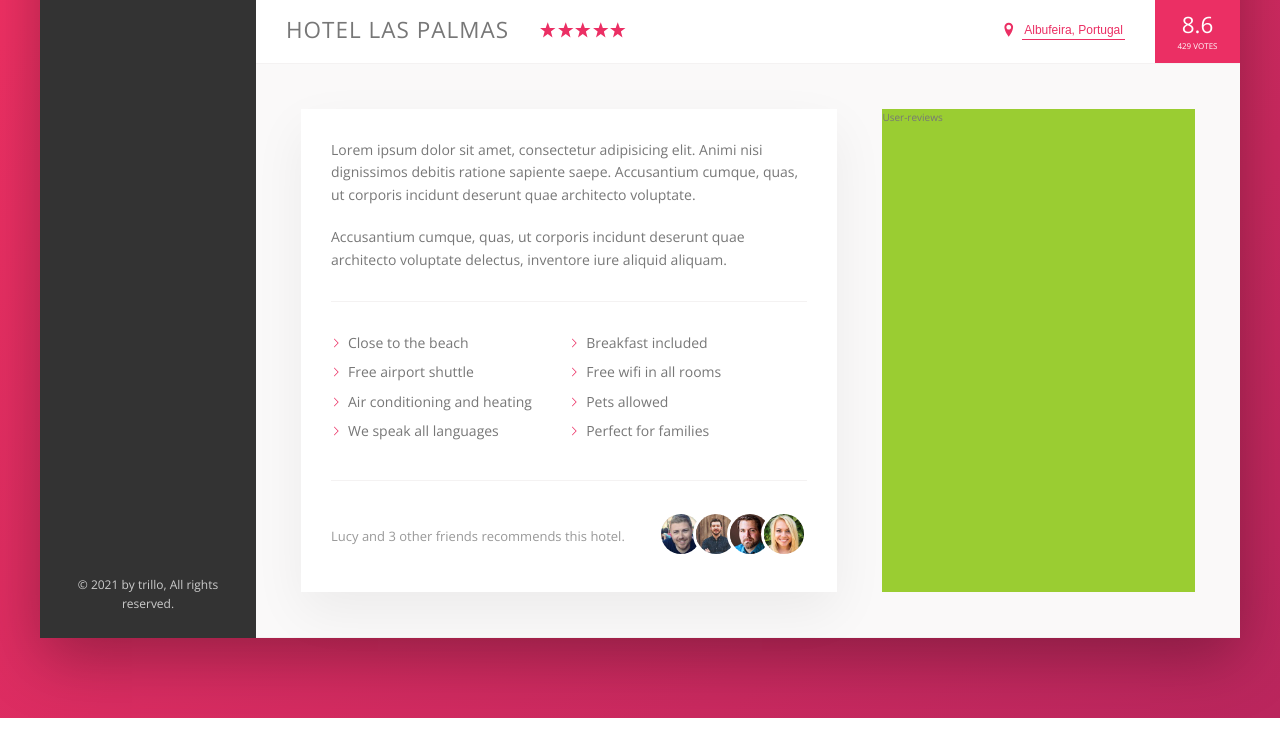
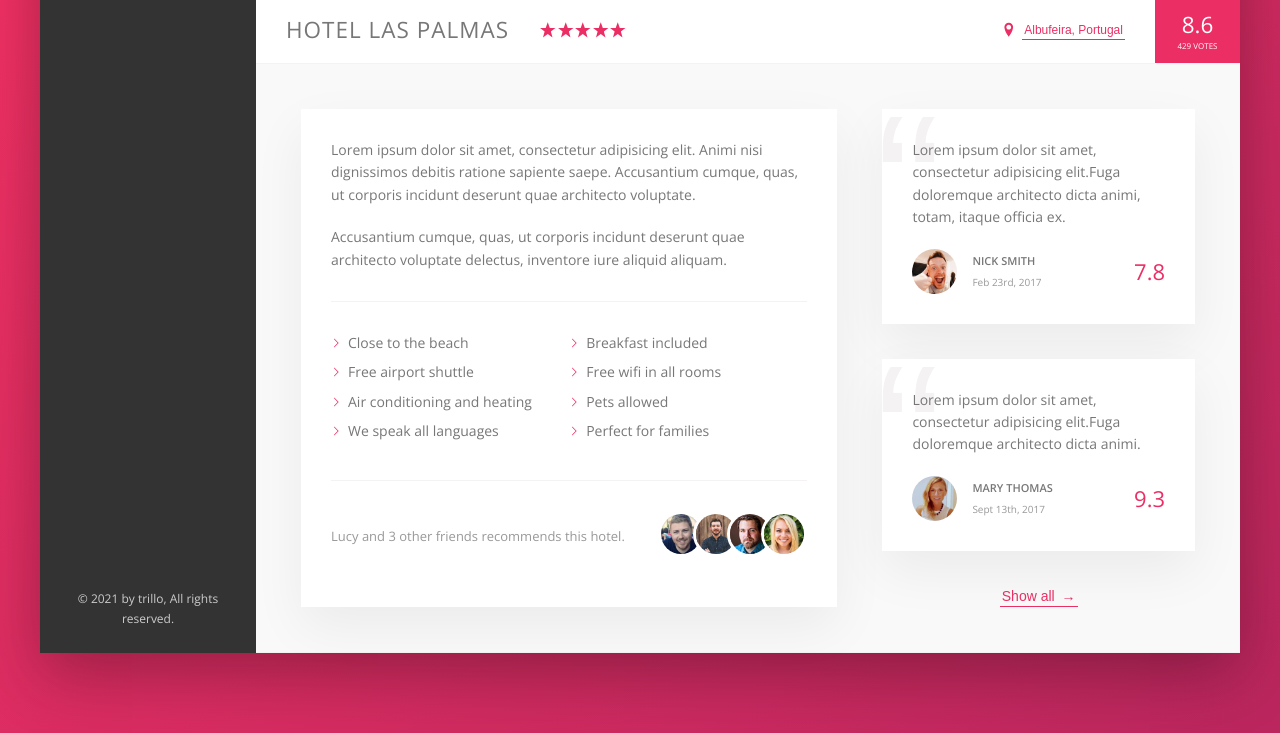
Before and after one commit to aliyolalan/trillo, a website: page index.html in a window 1280 px wide. Shown: the part 538-1271 px from the top of the page. Drawn offline with nearby package versions, Linux system fonts and the light colour scheme.

Commit message:
Building the reviews section is completed.

```diff
--- a/index.html
+++ b/index.html
@@ -179,7 +179,37 @@
                     </div>
 
                     <div class="user-reviews">
-                        User-reviews
+                        <figure class="review">
+                            <blockquote class="review__text">
+                                Lorem ipsum dolor sit amet, consectetur adipisicing elit.Fuga doloremque architecto
+                                dicta animi, totam, itaque officia ex.
+                            </blockquote>
+                            <figcaption class="review__user">
+                                <img src="img/user-1.jpg" alt="User 1" class="review__photo">
+                                <div class="review__user--box">
+                                    <p class="review__user--name">Nick Smith</p>
+                                    <p class="review__user--date">Feb 23rd, 2017</p>
+                                </div>
+                                <div class="review__rating">7.8</div>
+                            </figcaption>
+                        </figure>
+
+                        <figure class="review">
+                            <blockquote class="review__text">
+                                Lorem ipsum dolor sit amet, consectetur adipisicing elit.Fuga doloremque architecto
+                                dicta animi.
+                            </blockquote>
+                            <figcaption class="review__user">
+                                <img src="img/user-2.jpg" alt="User 2" class="review__photo">
+                                <div class="review__user--box">
+                                    <p class="review__user--name">Mary Thomas</p>
+                                    <p class="review__user--date">Sept 13th, 2017</p>
+                                </div>
+                                <div class="review__rating">9.3</div>
+                            </figcaption>
+                        </figure>
+
+                        <button class="btn-inline">Show all <span>&rarr;</span></button>
                     </div>
                 </div>
             </main>
--- a/sass/_components.scss
+++ b/sass/_components.scss
@@ -265,8 +265,17 @@
   cursor: pointer;
   transition: all .2s;
 
+  & span {
+    margin-left: 3px;
+    transition: margin-left .2s;
+  }
+
   &:hover {
     color: var(--color-grey-dark-1);
+
+    span {
+      margin-left: 8px;
+    }
   }
 
   &:focus {
@@ -358,3 +367,65 @@
     }
   }
 }
+
+//*****REVİEWS*****//
+.review {
+  background-color: var(--color-white);
+  box-shadow: var(--shadow-light);
+  padding: 3rem;
+  margin-bottom: 3.5rem;
+  position: relative;
+  overflow: hidden;
+
+  &__text {
+    margin-bottom: 2rem;
+    z-index: 10;
+    position: relative;
+  }
+
+  &__user {
+    display: flex;
+    align-items: center;
+  }
+
+  &__photo {
+    height: 4.5rem;
+    width: 4.5rem;
+    border-radius: 50%;
+    margin-right: 1.5rem;
+  }
+
+  &__user--box {
+    margin-right: auto;
+  }
+
+  &__user--name {
+    font-size: 1.1rem;
+    font-weight: 600;
+    text-transform: uppercase;
+    margin-bottom: .4rem;
+  }
+
+  &__user--date {
+    font-size: 1rem;
+    color: var(--color-grey-dark-3);
+  }
+
+  &__rating {
+    color: var(--color-primary);
+    font-size: 2.2rem;
+    font-weight: 300;
+  }
+
+  &::before {
+    content: "\201C";
+    position: absolute;
+    top: 7.2rem;
+    left: -.7rem;
+    line-height: 1rem;
+    font-size: 20rem;
+    color: var(--color-grey-light-2);
+    font-family: sans-serif;
+    z-index: 1;
+  }
+}
--- a/sass/_layout.scss
+++ b/sass/_layout.scss
@@ -38,6 +38,7 @@
 }
 
 .detail {
+  font-size: 1.4rem;
   display: flex;
   padding: 4.5rem;
   background-color: var(--color-grey-light-1);
@@ -45,7 +46,6 @@
 }
 
 .description {
-  font-size: 1.4rem;
   background-color: var(--color-white);
   box-shadow: var(--shadow-light);
   padding: 3rem;
@@ -54,6 +54,8 @@
 }
 
 .user-reviews {
-  background-color: yellowgreen;
   flex: 1;
+  display: flex;
+  flex-direction: column;
+  align-items: center;
 }
```
Also changed, not shown: css/style.css.
